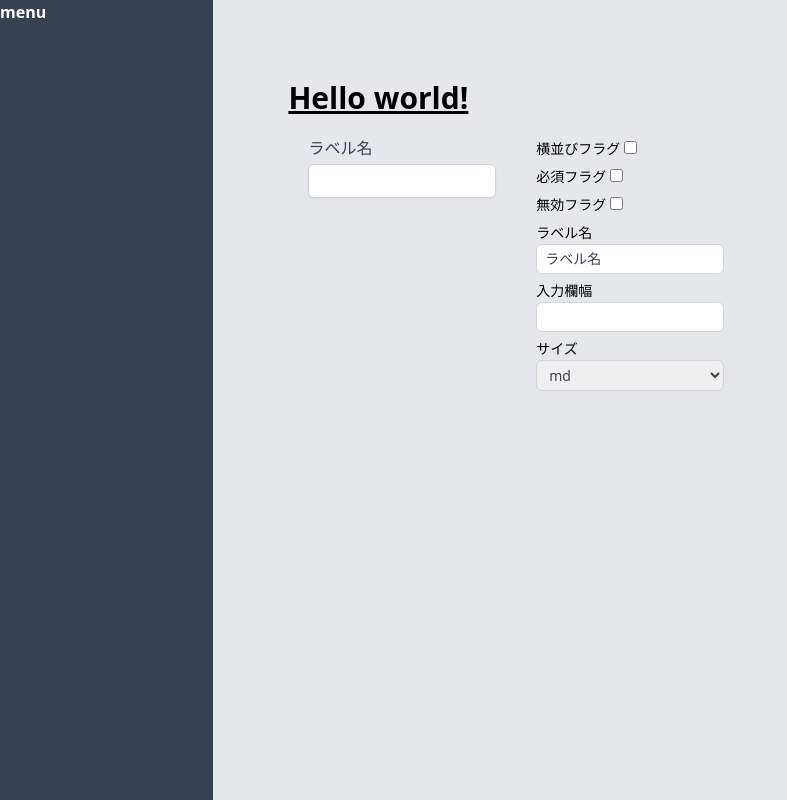
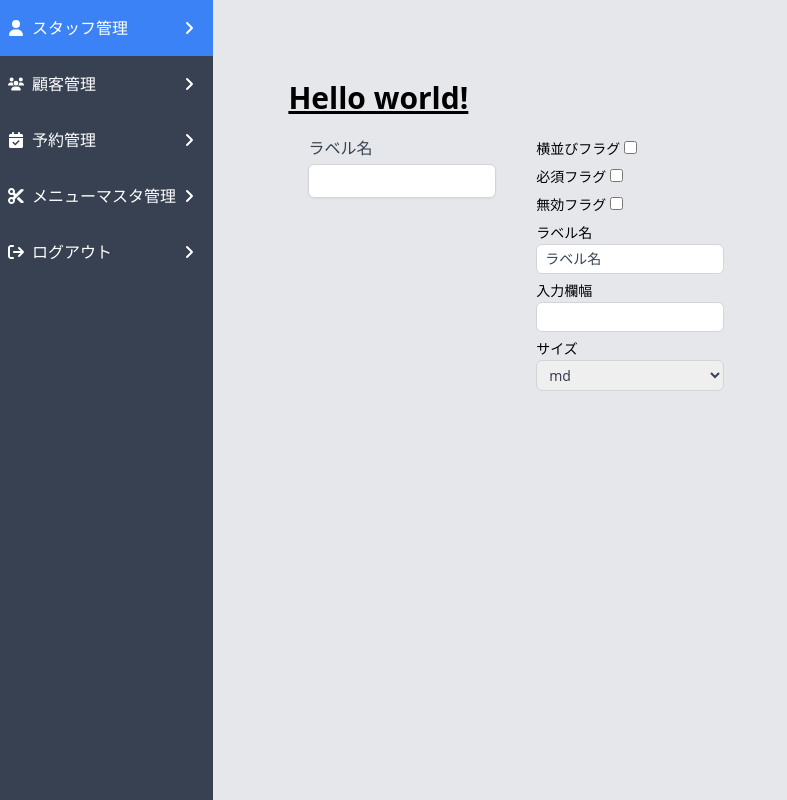
Before and after one commit to 75ks/2022-front, a Vue app: page / in a window 1280 px wide. Shown: the whole page, without its empty margins (0-787 px from the left). Built offline with nearby package versions, Linux system fonts and the light colour scheme.

Commit message:
サイドバーを作成した

```diff
--- a/src/App.vue
+++ b/src/App.vue
@@ -1,8 +1,13 @@
 <template>
   <div id="app" class="w-full flex">
-    <!-- TODO: メニューバーを作成する -->
-    <div class="w-1/6 h-screen fixed top-0 left-0 right-0 bg-gray-700 text-white font-bold">menu</div>
-    <div class="w-1/5"></div>
+    <SideBar />
     <router-view class="w-full h-screen p-2 bg-gray-200" />
   </div>
 </template>
+
+<script setup lang="ts">
+import SideBar from './components/Common/SideBar.vue';
+</script>
+
+<style>
+</style>
--- /dev/null
+++ b/src/components/Common/SideBar.vue
@@ -0,0 +1,46 @@
+<template>
+  <div class="w-1/6 h-screen fixed top-0 left-0 right-0 bg-gray-700 text-white">
+    <router-link to="/" class="flex justify-between items-center px-2 py-4 hover:bg-blue-500">
+      <div class="flex items-center">
+        <font-awesome-icon :icon="['fas', 'user']" class="w-4 h-4 pr-2 font-black" />
+        <p>スタッフ管理</p>
+      </div>
+      <font-awesome-icon :icon="['fas', 'angle-right']" class="w-4 h-4 pr-2 font-black" />
+    </router-link>
+    <router-link to="/" class="flex justify-between items-center px-2 py-4 hover:bg-blue-500">
+      <div class="flex items-center">
+        <font-awesome-icon :icon="['fas', 'users']" class="w-4 h-4 pr-2 font-black" />
+        <p>顧客管理</p>
+      </div>
+      <font-awesome-icon :icon="['fas', 'angle-right']" class="w-4 h-4 pr-2 font-black" />
+    </router-link>
+    <router-link to="/reserveList" class="flex justify-between items-center px-2 py-4 hover:bg-blue-500">
+      <div class="flex items-center">
+        <font-awesome-icon :icon="['fas', 'calendar-check']" class="w-4 h-4 pr-2 font-black" />
+        <p>予約管理</p>
+      </div>
+      <font-awesome-icon :icon="['fas', 'angle-right']" class="w-4 h-4 pr-2 font-black" />
+    </router-link>
+    <router-link to="/" class="flex justify-between items-center px-2 py-4 hover:bg-blue-500">
+      <div class="flex items-center">
+        <font-awesome-icon :icon="['fas', 'scissors']" class="w-4 h-4 pr-2 font-black" />
+        <p>メニューマスタ管理</p>
+      </div>
+      <font-awesome-icon :icon="['fas', 'angle-right']" class="w-4 h-4 pr-2 font-black" />
+    </router-link>
+    <router-link to="/" class="flex justify-between items-center px-2 py-4 hover:bg-blue-500">
+      <div class="flex items-center">
+        <font-awesome-icon :icon="['fas', 'arrow-right-from-bracket']" class="w-4 h-4 pr-2 font-black" />
+        <p>ログアウト</p>
+      </div>
+      <font-awesome-icon :icon="['fas', 'angle-right']" class="w-4 h-4 pr-2 font-black" />
+    </router-link>
+  </div>
+  <div class="w-1/5"></div>
+</template>
+
+<script setup lang="ts">
+</script>
+
+<style>
+</style>
```
